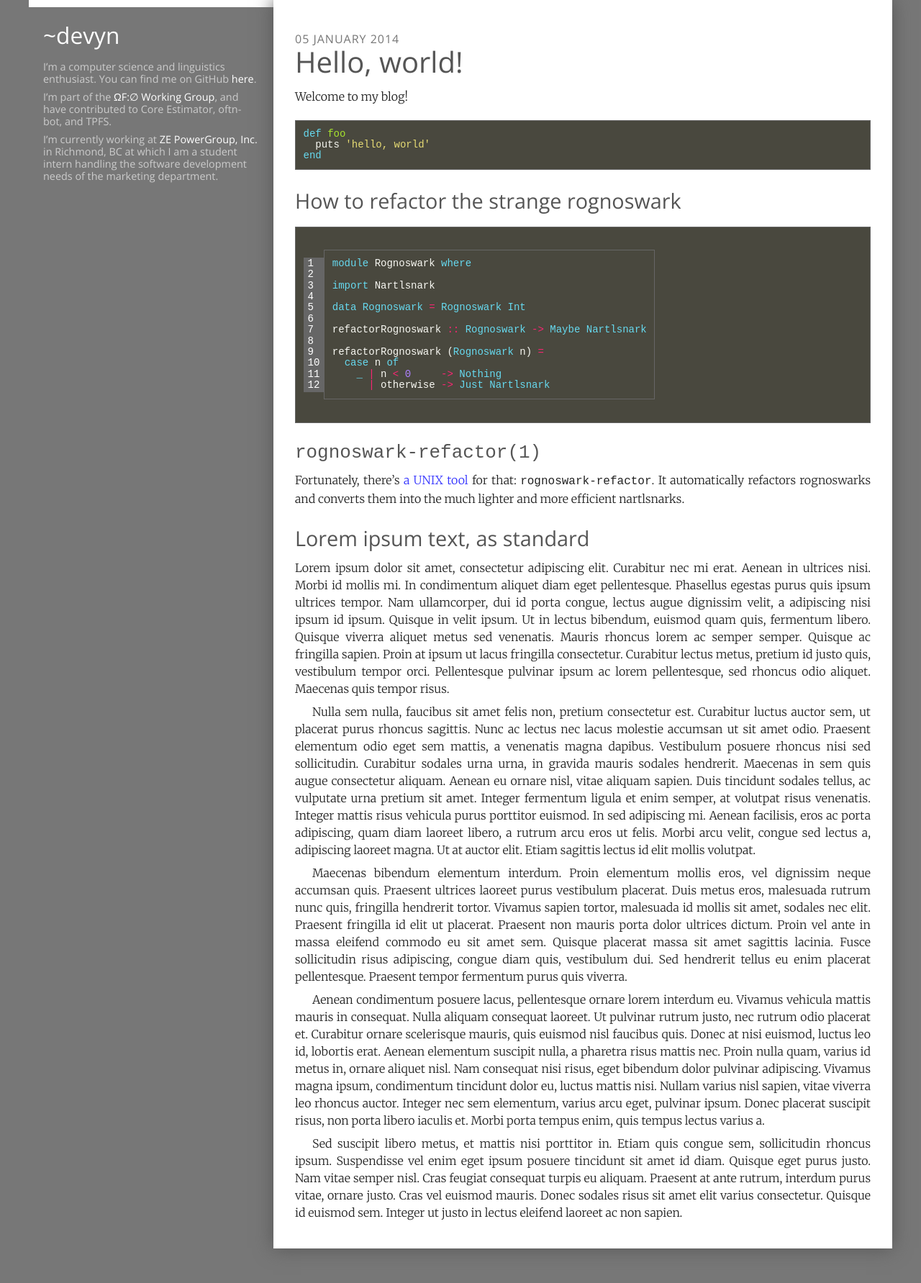
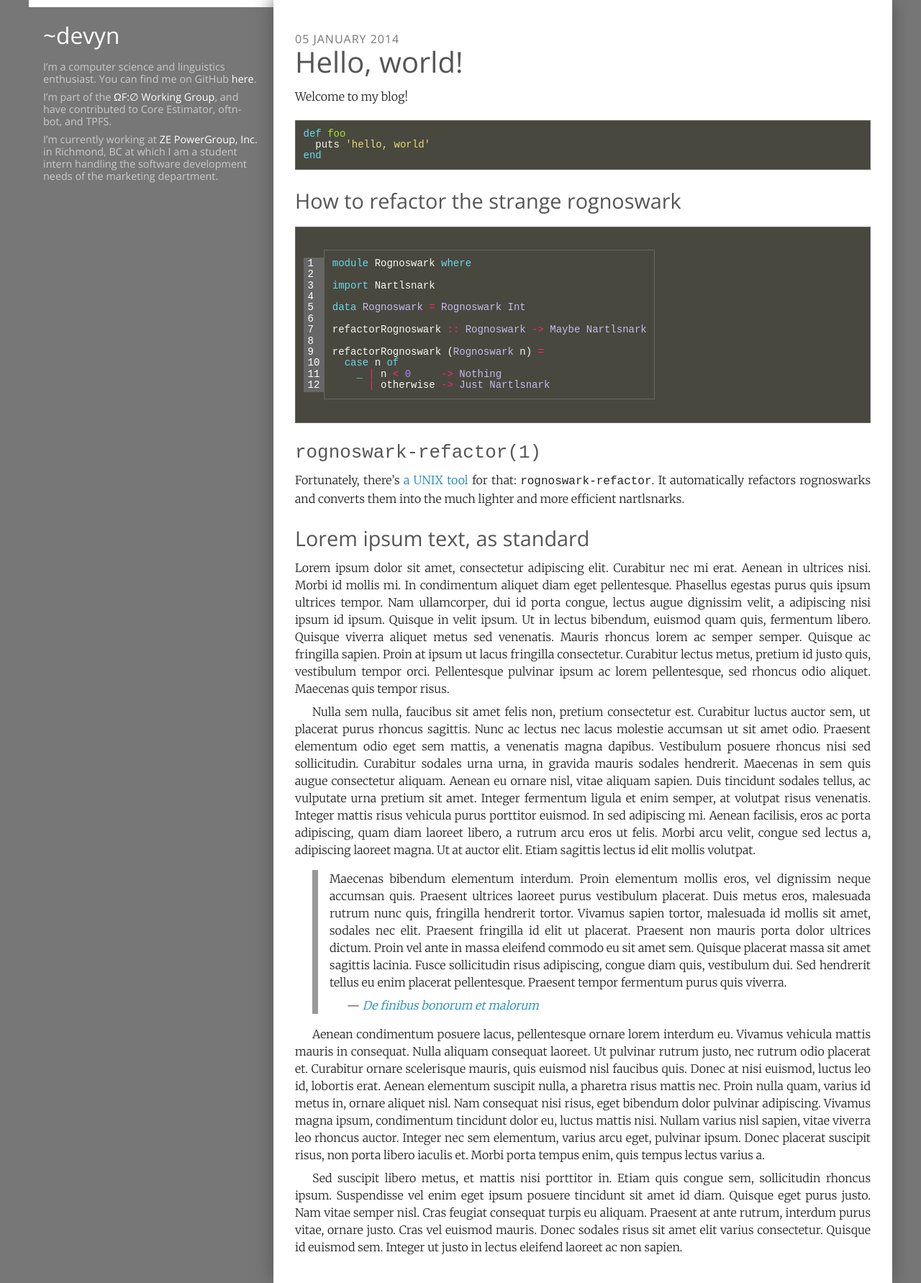
Before and after one commit to devyn/devyn.github.io, a Jekyll site: the page built from _posts/2014-01-05-hello-world.markdown, in a window 1280 px wide. Shown: the whole page at 72% size. Built offline with Jekyll 4.4.1, drawn with Linux system fonts in a browser that asks for light colours; some web fonts are replaced.

```diff
--- a/_posts/2014-01-05-hello-world.markdown
+++ b/_posts/2014-01-05-hello-world.markdown
@@ -64,15 +64,18 @@ eros ac porta adipiscing, quam diam laoreet libero, a rutrum arcu eros ut felis.
 Morbi arcu velit, congue sed lectus a, adipiscing laoreet magna. Ut at auctor
 elit. Etiam sagittis lectus id elit mollis volutpat.
 
-Maecenas bibendum elementum interdum. Proin elementum mollis eros, vel dignissim
-neque accumsan quis. Praesent ultrices laoreet purus vestibulum placerat. Duis
-metus eros, malesuada rutrum nunc quis, fringilla hendrerit tortor. Vivamus
-sapien tortor, malesuada id mollis sit amet, sodales nec elit. Praesent
-fringilla id elit ut placerat. Praesent non mauris porta dolor ultrices dictum.
-Proin vel ante in massa eleifend commodo eu sit amet sem. Quisque placerat massa
-sit amet sagittis lacinia. Fusce sollicitudin risus adipiscing, congue diam
-quis, vestibulum dui. Sed hendrerit tellus eu enim placerat pellentesque.
-Praesent tempor fermentum purus quis viverra.
+> Maecenas bibendum elementum interdum. Proin elementum mollis eros, vel
+> dignissim neque accumsan quis. Praesent ultrices laoreet purus vestibulum
+> placerat. Duis metus eros, malesuada rutrum nunc quis, fringilla hendrerit
+> tortor. Vivamus sapien tortor, malesuada id mollis sit amet, sodales nec elit.
+> Praesent fringilla id elit ut placerat. Praesent non mauris porta dolor
+> ultrices dictum.  Proin vel ante in massa eleifend commodo eu sit amet sem.
+> Quisque placerat massa sit amet sagittis lacinia. Fusce sollicitudin risus
+> adipiscing, congue diam quis, vestibulum dui. Sed hendrerit tellus eu enim
+> placerat pellentesque.  Praesent tempor fermentum purus quis viverra.
+>
+> --- <cite>[De finibus bonorum et
+> malorum](http://en.wikipedia.org/wiki/De_finibus_bonorum_et_malorum)</cite>
 
 Aenean condimentum posuere lacus, pellentesque ornare lorem interdum eu. Vivamus
 vehicula mattis mauris in consequat. Nulla aliquam consequat laoreet. Ut
```
Also changed, not shown: stylesheets/scss/document.scss (+37 -18 lines), stylesheets/document.css.
